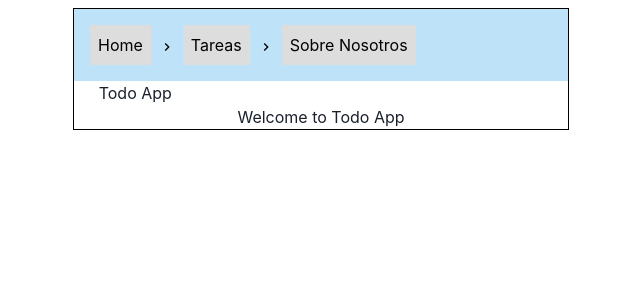
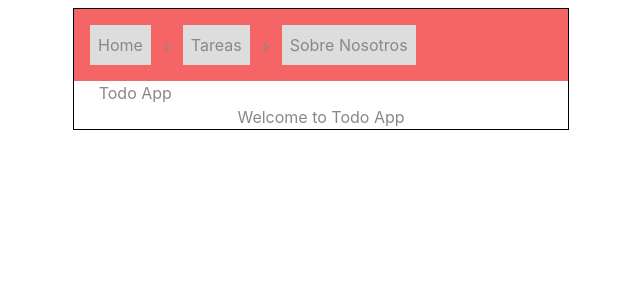
Before and after one commit to GuillermoMorris15/my-react-task-list, a React (Create React App) app: page / in a window 1280 px wide. Shown: the top 300 px of the page, without its empty margins (319-959 px from the left). Built offline with nearby package versions, Linux system fonts and the light colour scheme.

Commit message:
nuevos cambios

```diff
--- a/src/componentes/menu/Menu.jsx
+++ b/src/componentes/menu/Menu.jsx
@@ -9,7 +9,7 @@ import {
 
 function Menu() {
     return(
-        <Box bg='#BEE3F8' w='100%' p={4} color='#000'>
+        <Box bg='#F56565' w='100%' p={4} color='#000'>
                 <Breadcrumb spacing='8px' separator={<ChevronRightIcon color='BlackAlpha 400' />}>
                 <BreadcrumbItem>
                     <BreadcrumbLink href='/'>Home</BreadcrumbLink>
--- a/src/index.css
+++ b/src/index.css
@@ -1,3 +1,7 @@
+* {
+  color: #888;
+}
+
 body {
   margin: 0;
   font-family: -apple-system, BlinkMacSystemFont, 'Segoe UI', 'Roboto', 'Oxygen',
```
Also changed, not shown: src/componentes/SobreNosotros.jsx (+4 -4 lines).
